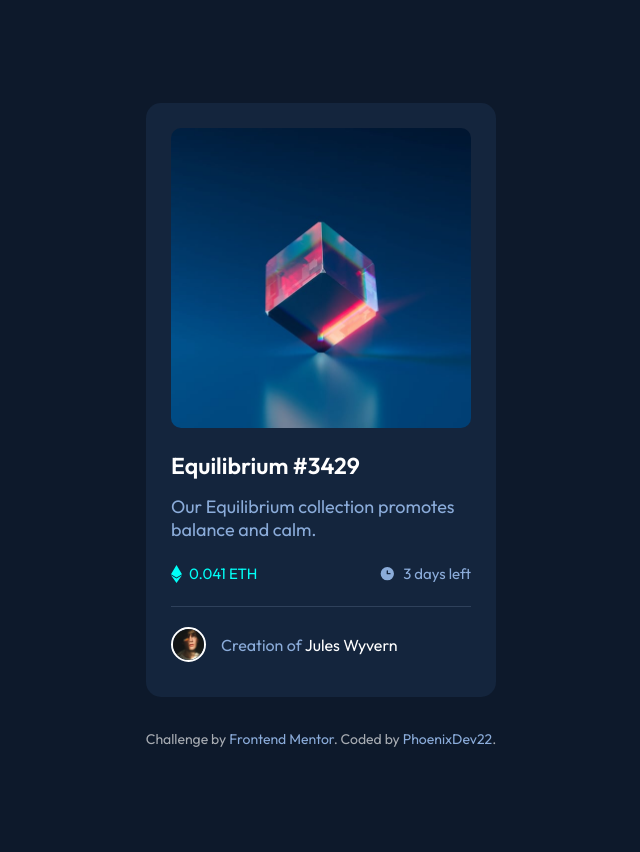
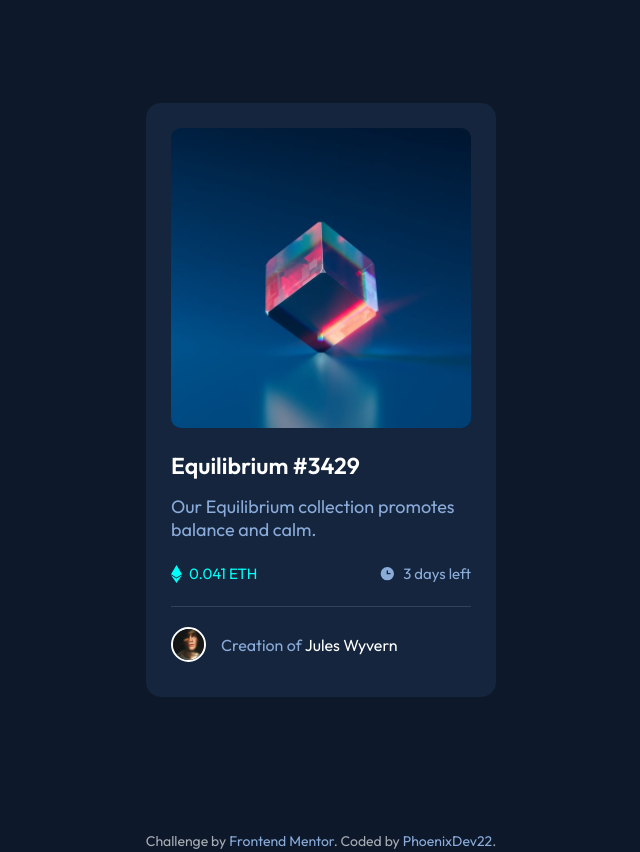
Before and after one commit to PhoenixDev22/NFT-preview-card-component-Front-End-Mentor, a plain HTML site: page index.html in a window 1280 px wide. Shown: the whole page, without its empty margins (319-959 px from the left). Before the commit the page ends 800 px from the top, so only its background shows below. Drawn offline with Linux system fonts and the light colour scheme.

Commit message:
Update main.css

```diff
--- a/main.css
+++ b/main.css
@@ -154,10 +154,7 @@ main .image{
 /* end styling the creator part */
 /* start styling the attriution */
 .attribution {
-    position: absolute;
-    bottom: 50px;
-    left: 50%;
-    transform: translateX(-50%);
+    margin-top: 30px;
     font-size: 14px;
     line-height: 1.6;
     text-align: center;
```
